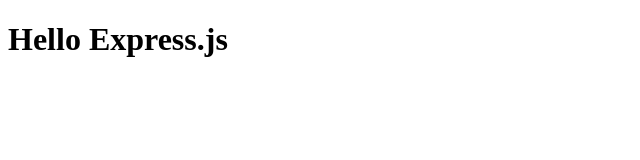
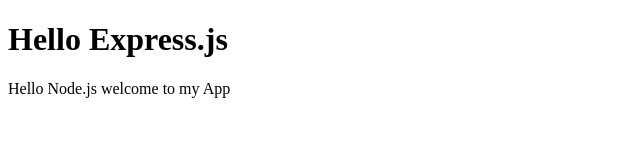
Before and after one commit to sumitsinghrathod/web-server, a website: page public/index.html in a window 1280 px wide. Shown: the whole page, without its empty margins (0-640 px from the left). Drawn offline with Linux system fonts and the light colour scheme.

Commit message:
updated index.html

```diff
--- a/public/index.html
+++ b/public/index.html
@@ -6,5 +6,6 @@
 </head>
 <body>
 	<h1>Hello Express.js</h1>
+	<P>Hello Node.js welcome to my App</P>
 </body>
 </html>
```
